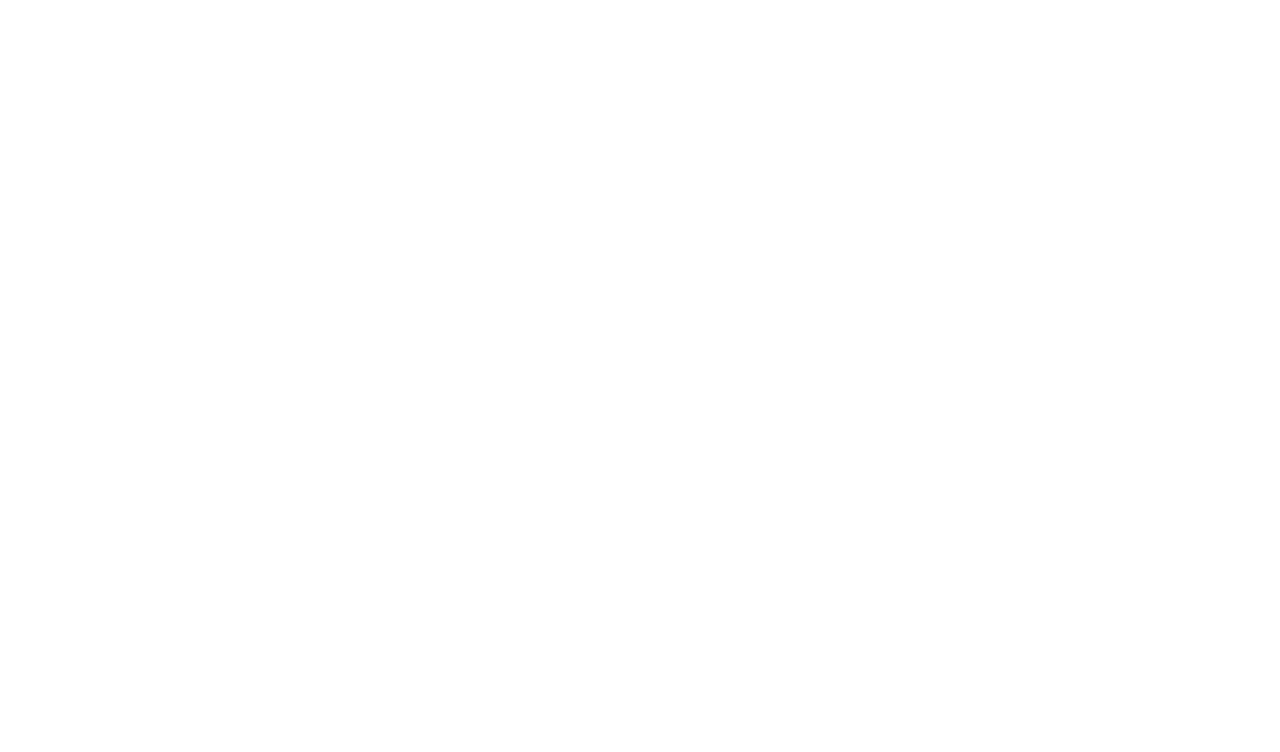
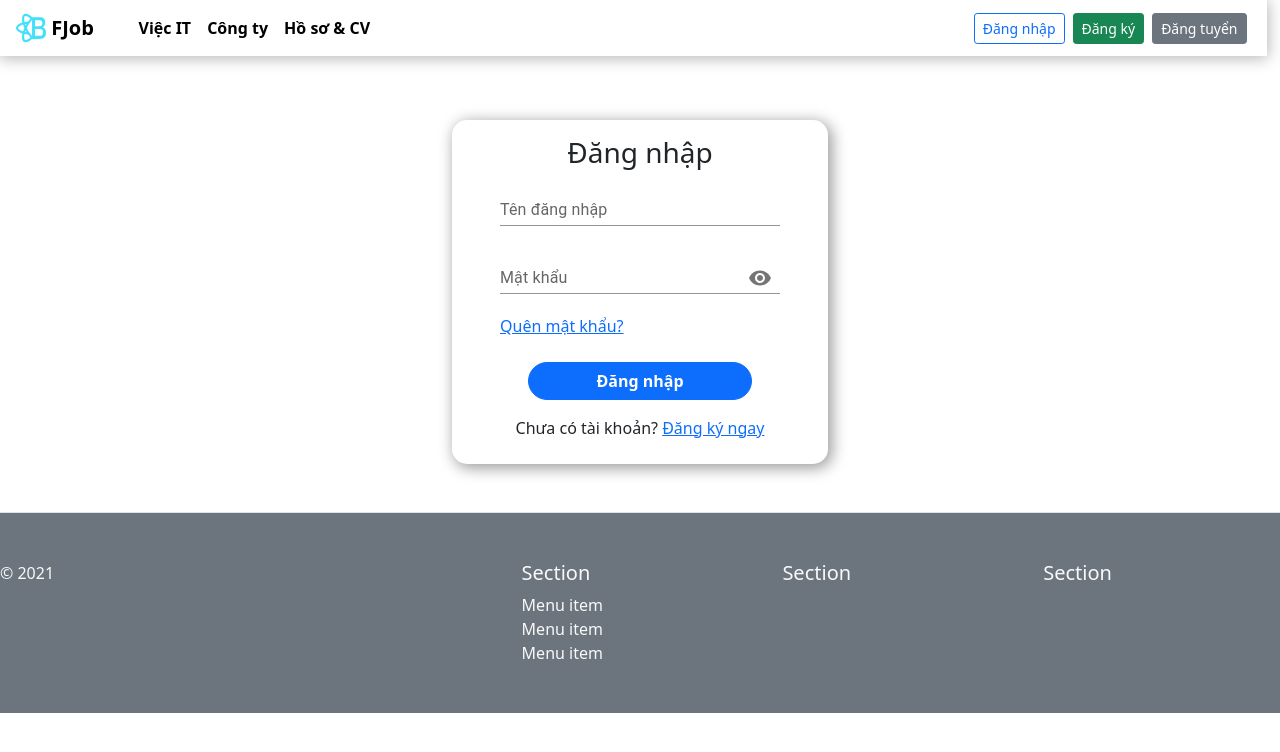
Before and after one commit to ThienNam23/employment-website, a React (Create React App) app in the folder frontend/fjob/: page /login in a window 1280 px wide. Before the commit this address had no page. Shown: the top 752 px of the page. Built offline with nearby package versions, Linux system fonts and the light colour scheme.

Commit message:
Add login/register page

```diff
--- a/frontend/fjob/package.json
+++ b/frontend/fjob/package.json
@@ -16,6 +16,7 @@
     "react-dom": "^17.0.2",
     "react-router-dom": "^6.2.2",
     "react-scripts": "5.0.0",
+    "react-toastify": "^8.2.0",
     "web-vitals": "^2.1.4"
   },
   "scripts": {
--- a/frontend/fjob/src/App.jsx
+++ b/frontend/fjob/src/App.jsx
@@ -1,4 +1,5 @@
 import { Outlet } from "react-router-dom";
+import { ToastContainer } from "react-toastify";
 import Footer from "./components/Footer/Footer";
 import Header from "./components/Header/Header";
 
@@ -10,6 +11,7 @@ const App = () => {
         <Outlet />
       </div>
       <Footer />
+      <ToastContainer style={{ marginTop : "60px" }}/>
     </main>
   );
 }
--- a/frontend/fjob/src/components/Header/Header.jsx
+++ b/frontend/fjob/src/components/Header/Header.jsx
@@ -118,8 +118,8 @@ const Header = () => {
                         </Paper>
                     </div>
                 </Nav>
-                <Button size="sm" className="me-2" variant="outline-primary">Đăng nhập</Button>
-                <Button size="sm" className="me-2" variant="success">Đăng ký</Button>
+                <Button size="sm" className="me-2" variant="outline-primary" as={Link} to="/login">Đăng nhập</Button>
+                <Button size="sm" className="me-2" variant="success" as={Link} to="/register">Đăng ký</Button>
                 <Button size="sm" variant="secondary" title="Dành cho nhà tuyển dụng">Đăng tuyển</Button>
             </Container>
         </Navbar>
--- a/frontend/fjob/src/components/Header/style.css
+++ b/frontend/fjob/src/components/Header/style.css
@@ -9,7 +9,7 @@
 }
 
 ._header {
-    box-shadow: 0 2px 50px 5px rgba(0, 0, 0, 0.3);
+    box-shadow: 0 1px 15px 1px rgba(0, 0, 0, 0.3);
     max-width: 99vw;
 }
 
--- /dev/null
+++ b/frontend/fjob/src/components/Login/LoginForm.jsx
@@ -0,0 +1,85 @@
+import { Visibility, VisibilityOff } from "@mui/icons-material";
+import { FormControl, IconButton, Input, InputAdornment, InputLabel } from "@mui/material";
+import { useState } from "react";
+import { Link } from "react-router-dom";
+import { notify } from "../../service/toast";
+import "./style.css";
+
+const LoginForm = () => {
+    const [values, setValues] = useState({
+        username: '',
+        password: '',
+    });
+
+    const handleChange = (prop) => (event) => {
+        setValues({ ...values, [prop]: event.target.value });
+    };
+
+    const handleClickShowPassword = () => {
+        setValues({
+            ...values,
+            showPassword: !values.showPassword,
+        });
+    };
+
+    const handleMouseDownPassword = (event) => {
+        // event.preventDefault();
+    };
+
+    const login = () => {
+        if (values.username === 'admin' && values.password === 'admin') {
+            notify('Đăng nhập thành công', 'success');
+        } else {
+            notify('Sai thông tin đăng nhập', 'error');
+        }
+    }
+
+    return (
+        <div className="_login-form text-center mx-auto px-5 py-2">
+            <h3 className="mt-2">Đăng nhập</h3>
+            <form action="" method="post">
+                <FormControl variant="standard" className="_login-form-field">
+                    <InputLabel htmlFor="username">Tên đăng nhập</InputLabel>
+                    <Input
+                        id="username"
+                        type="text"
+                        value={values.username}
+                        onChange={handleChange('username')}
+                    />
+                </FormControl>
+                <FormControl variant="standard" className="_login-form-field">
+                    <InputLabel htmlFor="password">Mật khẩu</InputLabel>
+                    <Input
+                        id="password"
+                        type={values.showPassword ? 'text' : 'password'}
+                        value={values.password}
+                        onChange={handleChange('password')}
+                        endAdornment={
+                            <InputAdornment position="end">
+                                <IconButton
+                                    aria-label="toggle password visibility"
+                                    onClick={handleClickShowPassword}
+                                    onMouseDown={handleMouseDownPassword}
+                                >
+                                    {values.showPassword ? <VisibilityOff /> : <Visibility />}
+                                </IconButton>
+                            </InputAdornment>
+                        }
+                    />
+                </FormControl>
+                <div className="text-start mb-4">
+                    <Link to={"/forgot-password"}>Quên mật khẩu?</Link>
+                </div>
+                <button type="button"
+                style={{ "width": "80%", "borderRadius": "25px" }}
+                className="btn btn-primary fw-bold"
+                onClick={login}>Đăng nhập</button>
+            </form>
+            <div className="text-center my-3">
+                Chưa có tài khoản? <Link to={"/register"}>Đăng ký ngay</Link>
+            </div>
+        </div>
+    );
+}
+
+export default LoginForm;
--- /dev/null
+++ b/frontend/fjob/src/components/Login/style.css
@@ -0,0 +1,11 @@
+._login-form {
+    border-radius: 15px;
+    box-shadow: 3px 3px 15px 1px rgba(0, 0, 0, 0.4);
+    width: min-content;
+    margin-top: 120px;
+}
+
+._login-form-field {
+    width: 280px;
+    margin-bottom: 20px !important;
+}
--- /dev/null
+++ b/frontend/fjob/src/components/Register/RegisterForm.jsx
@@ -0,0 +1,93 @@
+import { Visibility, VisibilityOff } from "@mui/icons-material";
+import { FormControl, IconButton, Input, InputAdornment, InputLabel } from "@mui/material";
+import { useState } from "react";
+import { Link, useNavigate } from "react-router-dom";
+import { notify } from "../../service/toast";
+import "./style.css";
+
+const RegisterForm = () => {
+    const [values, setValues] = useState({
+        username: '',
+        password: '',
+        email: '',
+    });
+
+    const handleChange = (prop) => (event) => {
+        setValues({ ...values, [prop]: event.target.value });
+    };
+
+    const handleClickShowPassword = () => {
+        setValues({
+            ...values,
+            showPassword: !values.showPassword,
+        });
+    };
+
+    const handleMouseDownPassword = (event) => {
+        // event.preventDefault();
+    };
+
+    const navigate = useNavigate();
+
+    const register = () => {
+        notify('Đăng ký thành công', 'success', 1500, () => {
+            navigate('/login');
+        });
+        console.log(values);
+    }
+
+    return (
+        <div className="_register-form text-center mx-auto px-5 py-2">
+            <h3 className="mt-2">Đăng ký</h3>
+            <form action="" method="post">
+                <FormControl variant="standard" className="_register-form-field">
+                    <InputLabel htmlFor="username">Tên đăng nhập</InputLabel>
+                    <Input
+                        id="username"
+                        type="text"
+                        value={values.username}
+                        onChange={handleChange('username')}
+                    />
+                </FormControl>
+                <FormControl variant="standard" className="_register-form-field">
+                    <InputLabel htmlFor="password">Mật khẩu</InputLabel>
+                    <Input
+                        id="password"
+                        type={values.showPassword ? 'text' : 'password'}
+                        value={values.password}
+                        onChange={handleChange('password')}
+                        endAdornment={
+                            <InputAdornment position="end">
+                                <IconButton
+                                    aria-label="toggle password visibility"
+                                    onClick={handleClickShowPassword}
+                                    onMouseDown={handleMouseDownPassword}
+                                >
+                                    {values.showPassword ? <VisibilityOff /> : <Visibility />}
+                                </IconButton>
+                            </InputAdornment>
+                        }
+                    />
+                </FormControl>
+                <FormControl variant="standard" className="_register-form-field">
+                    <InputLabel htmlFor="email">Email</InputLabel>
+                    <Input
+                        id="email"
+                        type="email"
+                        value={values.email}
+                        onChange={handleChange('email')}
+                    />
+                </FormControl>
+                <button type="button"
+                    style={{ "width": "80%", "borderRadius": "25px" }}
+                    className="btn btn-primary fw-bold"
+                    onClick={register}>Đăng ký</button>
+            </form>
+            <div className="text-center my-3">
+                Đã có tài khoản? <Link to={"/login"}>Đăng nhập ngay</Link>
+            </div>
+        </div>
+    );
+}
+
+export default RegisterForm;
--- /dev/null
+++ b/frontend/fjob/src/components/Register/style.css
@@ -0,0 +1,11 @@
+._register-form {
+    border-radius: 15px;
+    box-shadow: 3px 3px 15px 1px rgba(0, 0, 0, 0.4);
+    width: min-content;
+    margin-top: 120px;
+}
+
+._register-form-field {
+    width: 280px;
+    margin-bottom: 20px !important;
+}
--- a/frontend/fjob/src/index.js
+++ b/frontend/fjob/src/index.js
@@ -2,6 +2,7 @@ import React from 'react';
 import ReactDOM from 'react-dom';
 import './index.css';
 import 'bootstrap/dist/css/bootstrap.min.css';
+import 'react-toastify/dist/ReactToastify.css';
 import App from './App';
 import { BrowserRouter as Router, Routes, Route } from 'react-router-dom';
 import Home from './pages/Home/Home';
@@ -10,6 +11,8 @@ import Companies from './pages/Companies/Companies';
 import Job from './components/Job/Job';
 import Skills from './components/Skill/Skills';
 import Positions from './components/Position/Positions';
+import LoginForm from './components/Login/LoginForm';
+import RegisterForm from './components/Register/RegisterForm';
 
 ReactDOM.render(
     <React.StrictMode>
@@ -23,6 +26,8 @@ ReactDOM.render(
                         <Route path=':jobId' element={<Job />} />
                     </Route>
                     <Route path='companies' element={<Companies />} />
+                    <Route path='login' element={<LoginForm />} />
+                    <Route path='register' element={<RegisterForm />} />
                 </Route>
             </Routes>
         </Router>
--- /dev/null
+++ b/frontend/fjob/src/service/toast.jsx
@@ -0,0 +1,15 @@
+import { toast } from "react-toastify";
+
+export const notify = (message, toastType, delay = 2500, onClose = {}) => {
+    toast(message, {
+        type: toastType,
+        position: toast.POSITION.TOP_RIGHT,
+        autoClose: delay,
+        hideProgressBar: false,
+        closeOnClick: true,
+        pauseOnHover: true,
+        draggable: true,
+        progress: undefined,
+        onClose: onClose,
+    });
+}
```
Also changed, not shown: 1 other file (tests, documents, lock files or other folders).
